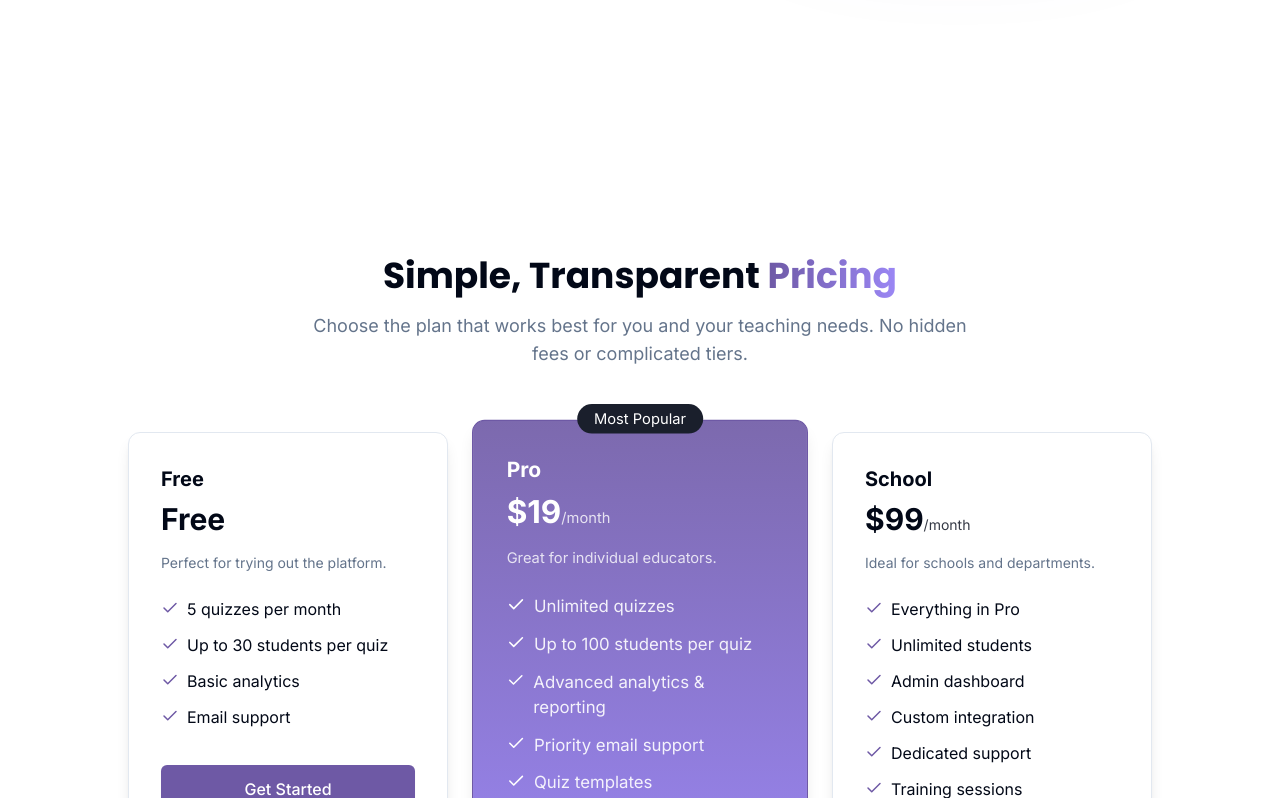
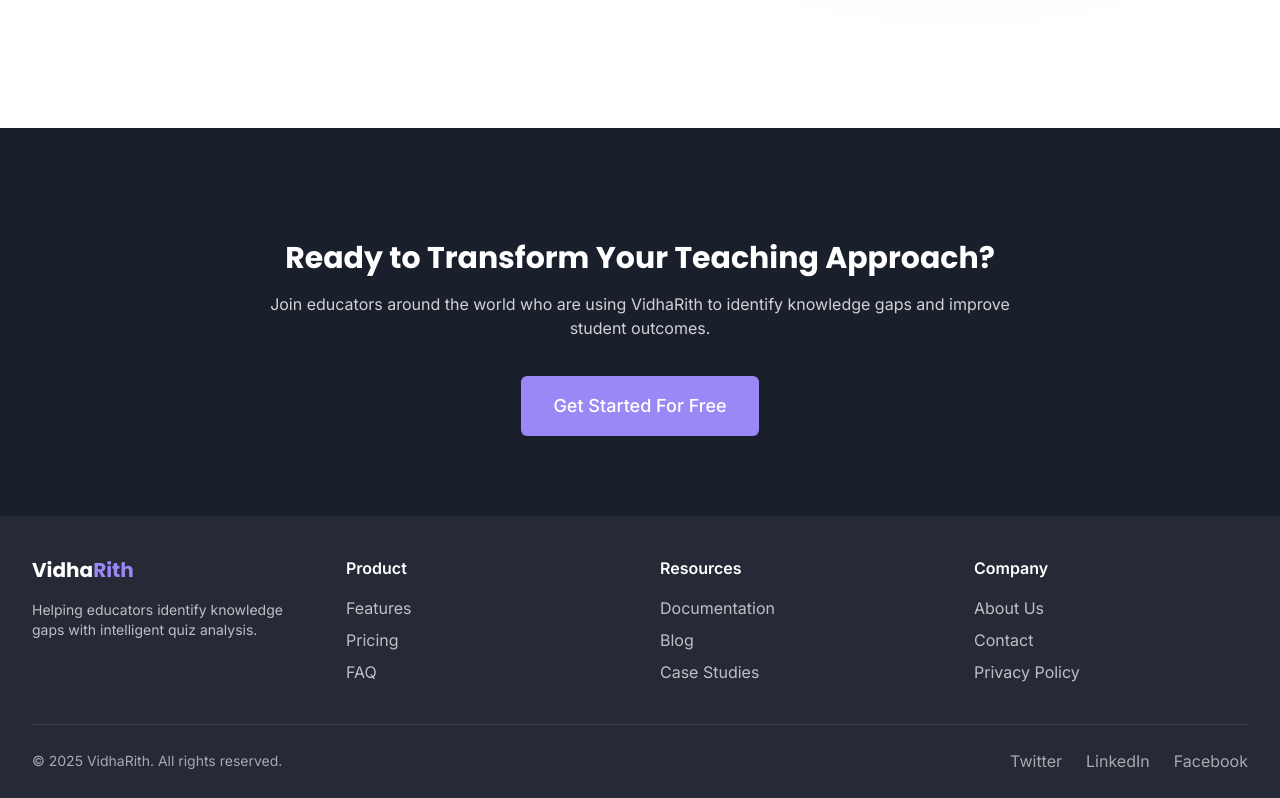
Before and after one commit to Rithvik119am/VidhaRith, a Next.js app: page / in a window 1280 px wide. Shown: the part 2202-3000 px from the top of the page. Built offline with nearby package versions, Linux system fonts and the light colour scheme; no server answers.

Commit message:
removed pricing page

```diff
--- a/src/app/page.tsx
+++ b/src/app/page.tsx
@@ -24,7 +24,7 @@ export default function Home() {
         <Features />
         <HowItWorks />
         {/*<Testimonials />*/}
-        <Pricing />
+        {/*<Pricing />*/}
       </main>
       <Footer />
     </div>
```
Also changed, not shown: .windsurf/rules/convex.md (added).
